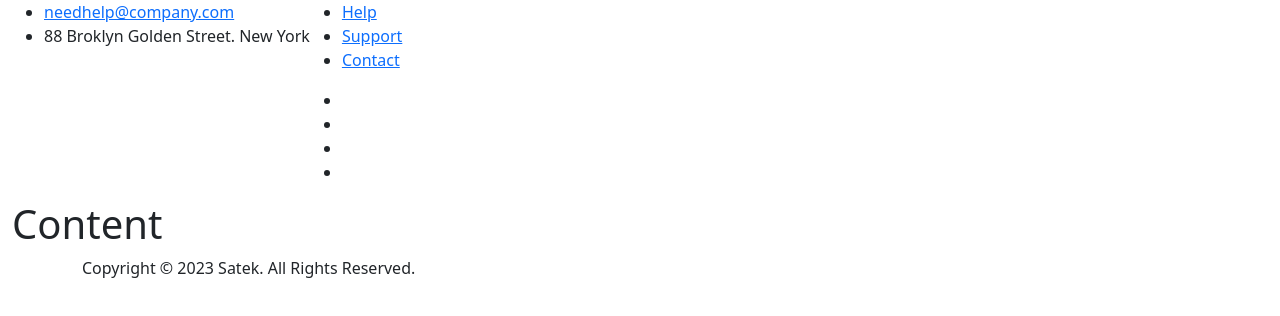
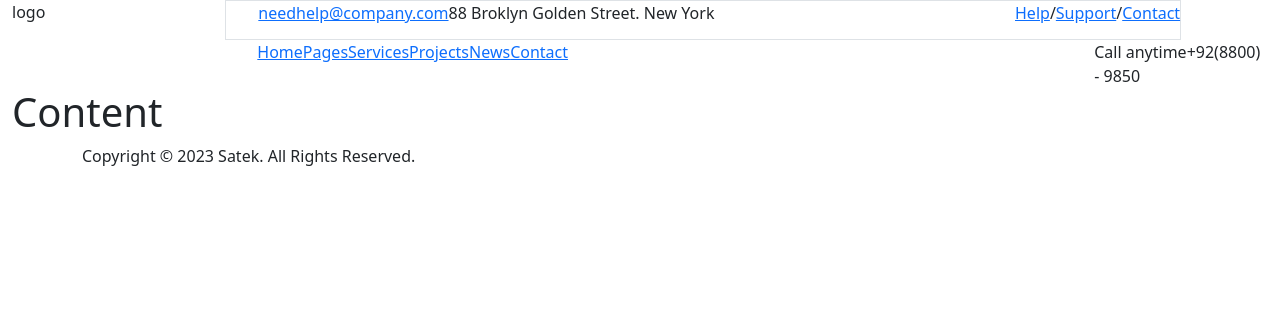
Before and after one commit to pianh/desix-meko, a Next.js app: page / in a window 1280 px wide. Shown: the top 316 px of the page. Built offline with nearby package versions, Linux system fonts and the light colour scheme.

Commit message:
update header

```diff
--- a/components/Client/header/HeaderDefault.jsx
+++ b/components/Client/header/HeaderDefault.jsx
@@ -2,7 +2,12 @@
 function HeaderDefault() {
     return (
     <header className="main-header row">
-        <div className="header-top col-md-10  d-flex">
+        <div className="header-logo col-2">
+            <img src="" alt="" />
+            logo
+        </div>
+        <div className="col-10">
+            <div className="header-top col-11 py-0 border border-red-50">
                 <div className="header-top-left">
                     <ul className="">
                         <li className="">
@@ -19,23 +24,74 @@ function HeaderDefault() {
                     <ul className="header-useful-links">
                         <li>
                             <a href="" className="">Help</a>
+                            <span>/</span>
                         </li>
                         <li>
                             <a href="">Support</a>
+                            <span>/</span>
                         </li>
                         <li>
                             <a href="">Contact</a>
                         </li>
                     </ul>
                     <ul className="header-social-icons">
-                    <li></li>
-                    <li></li>
-                    <li></li>
-                    <li></li>
+                        <li>
+                            <a href="">
+                                <i class="fa-brands fa-twitter"></i>
+                            </a>
+                        </li>
+                        <li>
+                            <a href="">
+                                <i class="fa-brands fa-facebook"></i>
+                            </a>
+                        </li>
+                        <li>
+                            <a href="">
+                                <i class="fa-brands fa-pinterest-p"></i>
+                            </a>
+                        </li>
+                        <li>
+                            <a href="">
+                                <i class="fa-brands fa-instagram"></i>
+                            </a>
+                        </li>
                     </ul>
                 </div>
             </div>
-        <div className="header-lower"></div>
+            <div className="header-lower d-flex">
+                  <div className="header-lower-tab row">
+                    <div className="header-lower-item col-10">
+                        <ul className="d-flex ">
+                            <li>
+                                <a href="">Home</a>
+                            </li>
+                            <li>
+                                <a href="">Pages</a>
+                            </li>
+                            <li>
+                                <a href="">Services</a>
+                            </li>
+                            <li>
+                                <a href="">Projects</a>
+                            </li>
+                            <li>
+                                <a href="">News</a>
+                            </li>
+                            <li>
+                                <a href="">Contact</a>
+                            </li>
+                        </ul>
+                    </div>
+                  </div>
+                  <div className="header-lower-call col-2">
+                        <div className="header-lower-icon"></div>
+                        <div className="header-lower-call--any">
+                            <span>Call anytime</span>
+                            <span>+92(8800) - 9850</span>
+                        </div>
+                  </div>
+            </div>
+        </div>
     </header> );
 }
 export default HeaderDefault;
--- a/styles/base/_reset.scss
+++ b/styles/base/_reset.scss
@@ -1,6 +1,6 @@
-@tailwind base;
-@tailwind components;
-@tailwind utilities;
+// @tailwind base;
+// @tailwind components;
+// @tailwind utilities;
 @import url('https://fonts.googleapis.com/css2?family=Poppins:ital,wght@0,100;0,200;0,400;0,500;0,600;0,700;0,800;0,900;1,300;1,700;1,800&display=swap" rel="stylesheet');
 
 html {
--- a/styles/components/_header.scss
+++ b/styles/components/_header.scss
@@ -1,3 +1,30 @@
-.header-text {
-    color: red;
+.main-header {
+    justify-content: center;
+    .header-top {
+        display: flex;
+        justify-content: space-between;
+        height: 40px;
+        .header-top-left {
+            ul{
+                list-style: none;
+                display: flex;
+                height: 40px;
+            }
+            }
+
+        .header-top-right ul {
+            list-style: none;
+            display: flex;
+        }
+    }
+
+
+    .header-lower {
+        display: flex;
+        justify-content: space-between;
+        .header-lower-item ul {
+            list-style: none;
+        }
+    }
+
 }
```
Lines whose indentation alone changed are shown as unchanged.
